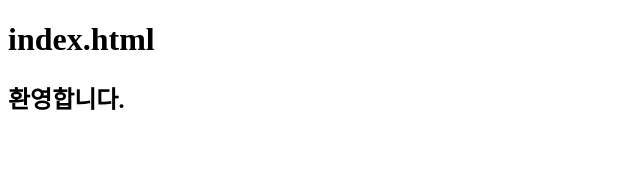
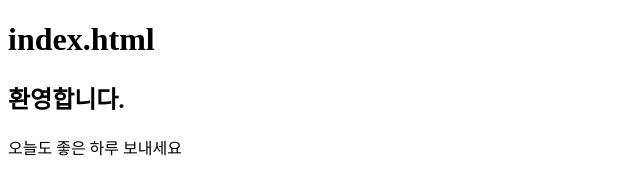
Before and after one commit to pcw940530/happy-market, a plain HTML site: page index.html in a window 1280 px wide. Shown: the whole page, without its empty margins (0-640 px from the left). Drawn offline with Linux system fonts and the light colour scheme.

Commit message:
feat: index.html에 인사 문구 div 추가
인사 문구 담은 div 추가

```diff
--- a/index.html
+++ b/index.html
@@ -8,6 +8,6 @@
 <body>
     <h1>index.html</h1>
     <h2>환영합니다.</h2>
-
+    <div>오늘도 좋은 하루 보내세요</div>
 </body>
 </html>
```
